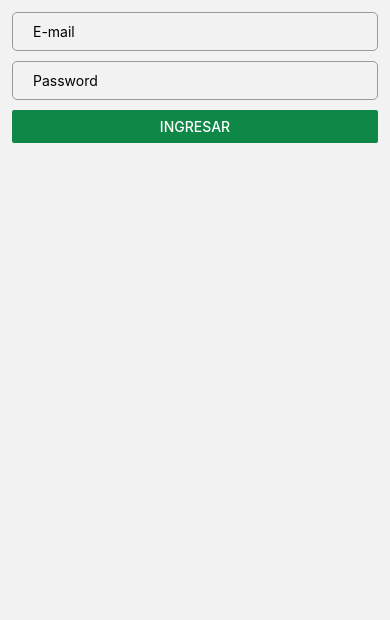
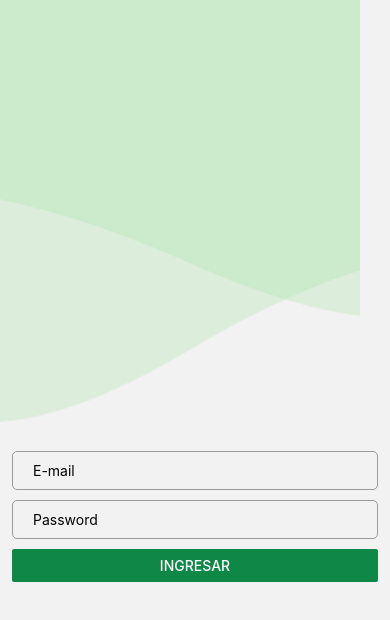
Before and after one commit to mauropomar/zenda, a React Native app: screen /Login in a window 390 px wide. Shown: the top 620 px of the page. Built offline with nearby package versions, Linux system fonts and the light colour scheme.

Commit message:
Work in desing view login

```diff
--- a/App.js
+++ b/App.js
@@ -1,4 +1,3 @@
-import { StyleSheet, Text, View } from 'react-native';
 import MainStack from './src/navigation/MainStack';
 
 export default function App() {
--- a/src/pages/login/LoginPage.jsx
+++ b/src/pages/login/LoginPage.jsx
@@ -1,7 +1,6 @@
 import React from "react";
-import { Formik, Form, Field, ErrorMessage, useField } from "formik";
-import * as Yup from "yup";
-import { TextInput, Button, View, StyleSheet } from "react-native";
+import { Formik, useField } from "formik";
+import { Button, View, StyleSheet, ImageBackground } from "react-native";
 import StyledTextInput from "../../components/input/StyleTextInput";
 import { loginValidationSchema } from "../../validationSchemas/LoginSchema";
 import StyledText from "../../components/input/StyledText";
@@ -28,7 +27,10 @@ const FormikInputValue = ({ name, ...props }) => {
 
 export default function LoginPage() {
   return (
-    <Formik
+    <View style={styles.container}>
+      <ImageBackground source={require('../../../assets/images/top_waves.png')} resizeMode="cover" style={styles.image}>
+
+      <Formik
       validationSchema={loginValidationSchema}
       initialValues={initialValues}
       onSubmit={(values) => console.log(values)}
@@ -51,10 +53,15 @@ export default function LoginPage() {
         );
       }}
     </Formik>
+    </ImageBackground>
+    </View>
   );
 }
 
 const styles = StyleSheet.create({
+  container: {
+    flex: 1,
+  },
   error: {
     color: "red",
     fontSize: 12,
@@ -63,5 +70,13 @@ const styles = StyleSheet.create({
   },
   form: {
     margin: 12,
+    flex: 1,
+    justifyContent: 'center',
+    marginTop:200
+  },
+  image: {
+    flex: 1,
+    height:'50%',
+    justifyContent: 'top',
   },
 });
--- /dev/null
+++ b/src/validationSchemas/LoginSchema.js
@@ -0,0 +1,13 @@
+import * as yup from 'yup';
+
+export const loginValidationSchema = yup.object().shape({
+    email: yup
+    .string()
+    .email('El correo es inválido')
+    .required('El correo es obligatorio'),
+    password: yup
+     .string()
+     .min(5, 'No debe ser menor de 5 carácteres')
+     .max(100, 'No debe exceder de 100 carácteres')
+     .required('El password es obligatorio')
+})
```
Also changed, not shown: assets/images/top_waves.png (added).
